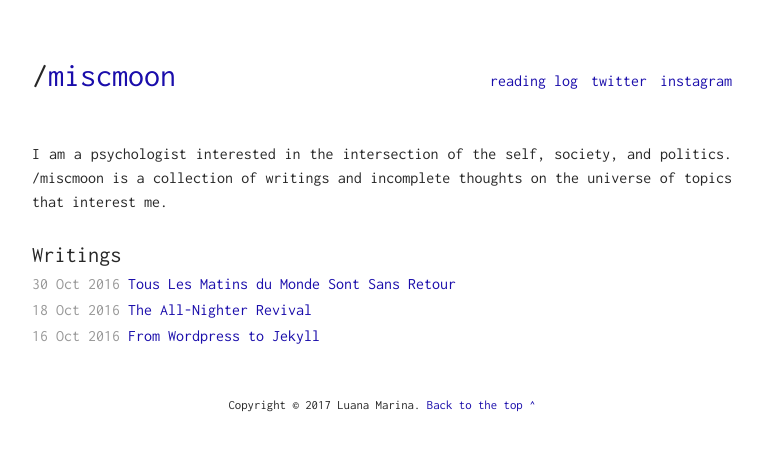
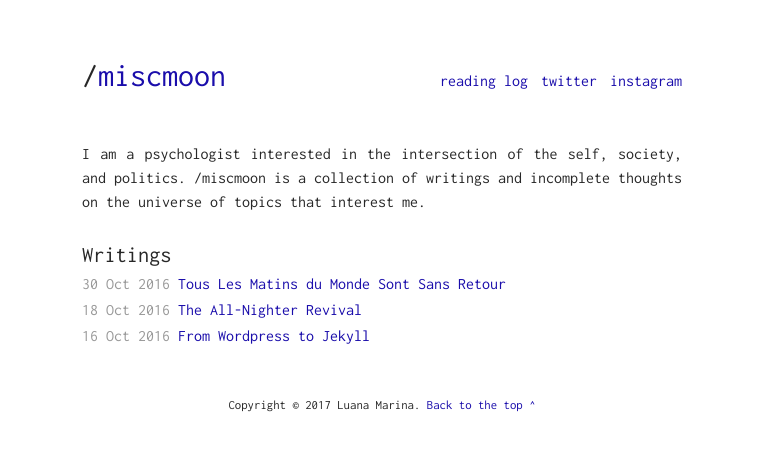
Before and after one commit to miscmoon/miscmoon.github.io, a Jekyll site: the page built from index.html, in a window 1280 px wide. Shown: the top 451 px of the page, without its empty margins (258-1021 px from the left). Built offline with Jekyll 4.4.1, drawn with Linux system fonts in a browser that asks for light colours.

Commit message:
Update main.css

```diff
--- a/assets/css/main.scss
+++ b/assets/css/main.scss
@@ -101,7 +101,7 @@ img {
 
 
 .wrapper {
-	max-width: 700px;
+	max-width: 600px;
 	margin: auto;
 	padding: 60px 30px 60px 30px;
 	@media screen and (max-width: $br) {
```
